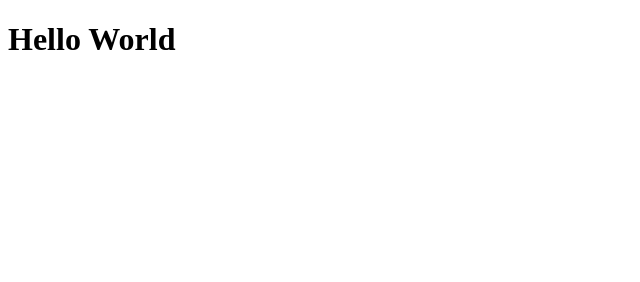
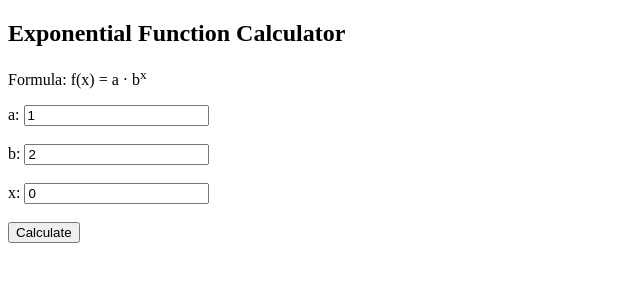
Before and after one commit to NoeDavilaVega/EpidemicSimulation, a plain HTML site: page index.html in a window 1280 px wide. Shown: the whole page, without its empty margins (0-640 px from the left). Drawn offline with Linux system fonts and the light colour scheme.

Commit message:
Update index.html

```diff
--- a/index.html
+++ b/index.html
@@ -1,9 +1,38 @@
 <!DOCTYPE html>
 <html>
 <head>
-  <title>My Site</title>
+  <title>Exponential Function Calculator</title>
 </head>
 <body>
-  <h1>Hello World</h1>
+
+  <h2>Exponential Function Calculator</h2>
+  <p>Formula: f(x) = a · b<sup>x</sup></p>
+
+  <label>a: </label>
+  <input type="number" id="a" value="1"><br><br>
+
+  <label>b: </label>
+  <input type="number" id="b" value="2"><br><br>
+
+  <label>x: </label>
+  <input type="number" id="x" value="0"><br><br>
+
+  <button onclick="calculate()">Calculate</button>
+
+  <h3 id="result"></h3>
+
+  <script>
+    function calculate() {
+      const a = parseFloat(document.getElementById("a").value);
+      const b = parseFloat(document.getElementById("b").value);
+      const x = parseFloat(document.getElementById("x").value);
+
+      const result = a * Math.pow(b, x);
+
+      document.getElementById("result").innerText =
+        "Result: " + result;
+    }
+  </script>
+
 </body>
 </html>
```
